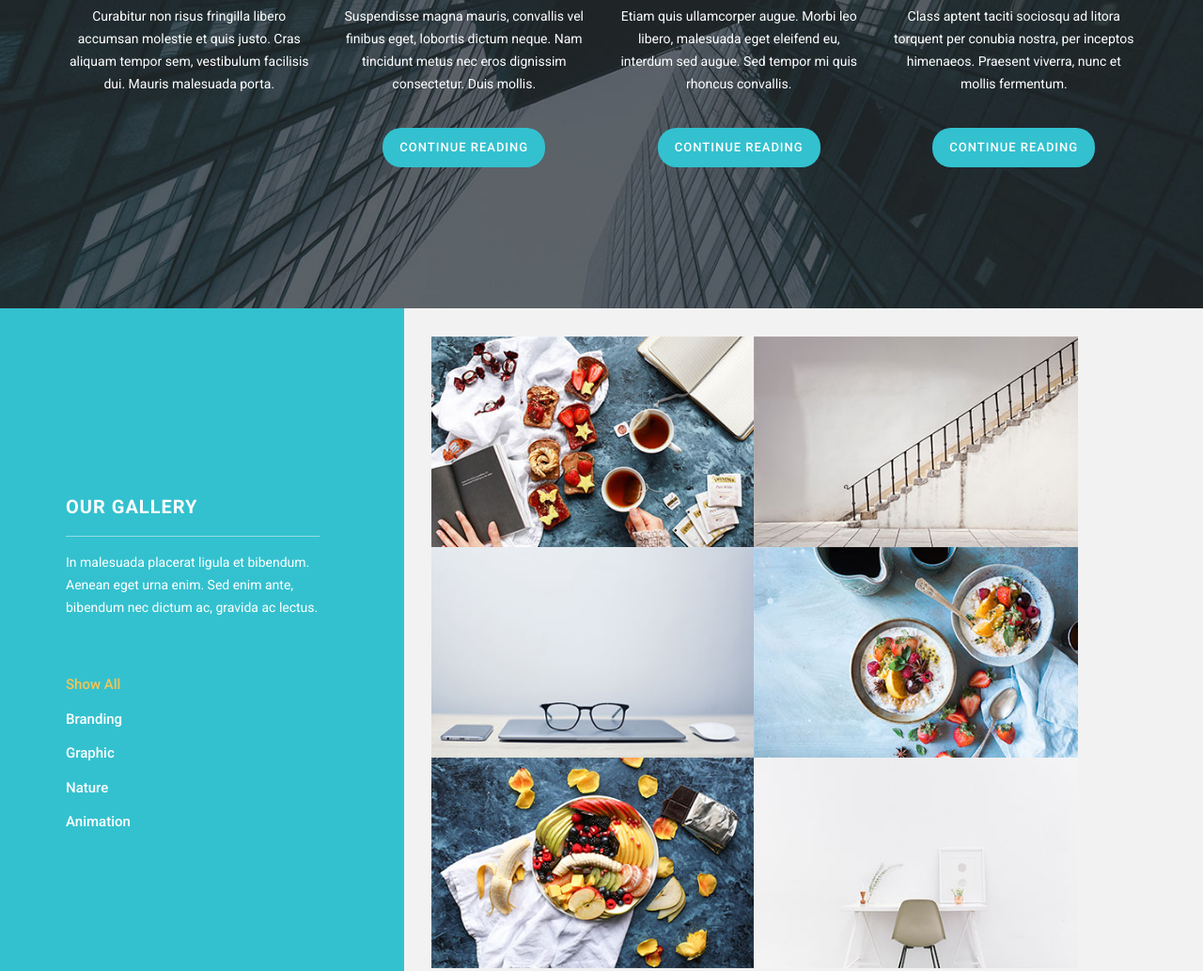
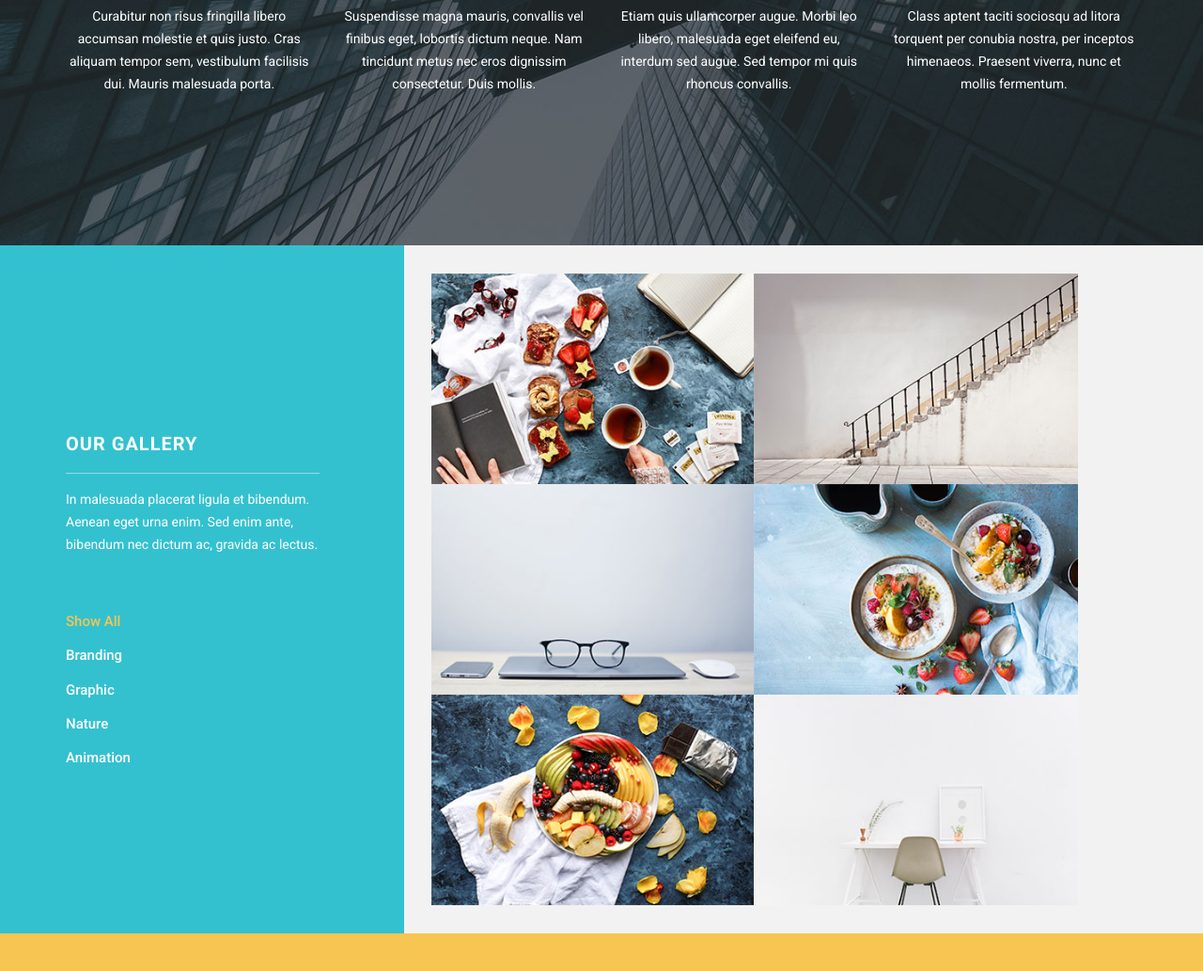
Before and after one commit to HLNicolas/hlnicolas.github.io, a plain HTML site: page index.html in a window 1280 px wide. Shown: the part 1180-2213 px from the top of the page at 94% size. Drawn offline with nearby package versions, Linux system fonts and the light colour scheme; some packages are replaced by stand-ins of ours.

Commit message:
version 1

```diff
--- a/index.html
+++ b/index.html
@@ -142,14 +142,6 @@ http://www.templatemo.com/tm-506-tinker
 								eget, lobortis dictum neque. Nam tincidunt metus
 								nec eros dignissim consectetur. Duis mollis.
 							</p>
-							<div class="primary-blue-button">
-								<a
-									href="#"
-									class="scroll-link"
-									data-id="portfolio"
-									>Continue Reading</a
-								>
-							</div>
 						</div>
 					</div>
 					<div class="col-md-3 col-sm-6 col-xs-12">
@@ -164,14 +156,6 @@ http://www.templatemo.com/tm-506-tinker
 								malesuada eget eleifend eu, interdum sed augue.
 								Sed tempor mi quis rhoncus convallis.
 							</p>
-							<div class="primary-blue-button">
-								<a
-									href="#"
-									class="scroll-link"
-									data-id="portfolio"
-									>Continue Reading</a
-								>
-							</div>
 						</div>
 					</div>
 					<div class="col-md-3 col-sm-6 col-xs-12">
@@ -186,14 +170,6 @@ http://www.templatemo.com/tm-506-tinker
 								per conubia nostra, per inceptos himenaeos.
 								Praesent viverra, nunc et mollis fermentum.
 							</p>
-							<div class="primary-blue-button">
-								<a
-									href="#"
-									class="scroll-link"
-									data-id="portfolio"
-									>Continue Reading</a
-								>
-							</div>
 						</div>
 					</div>
 				</div>
```
